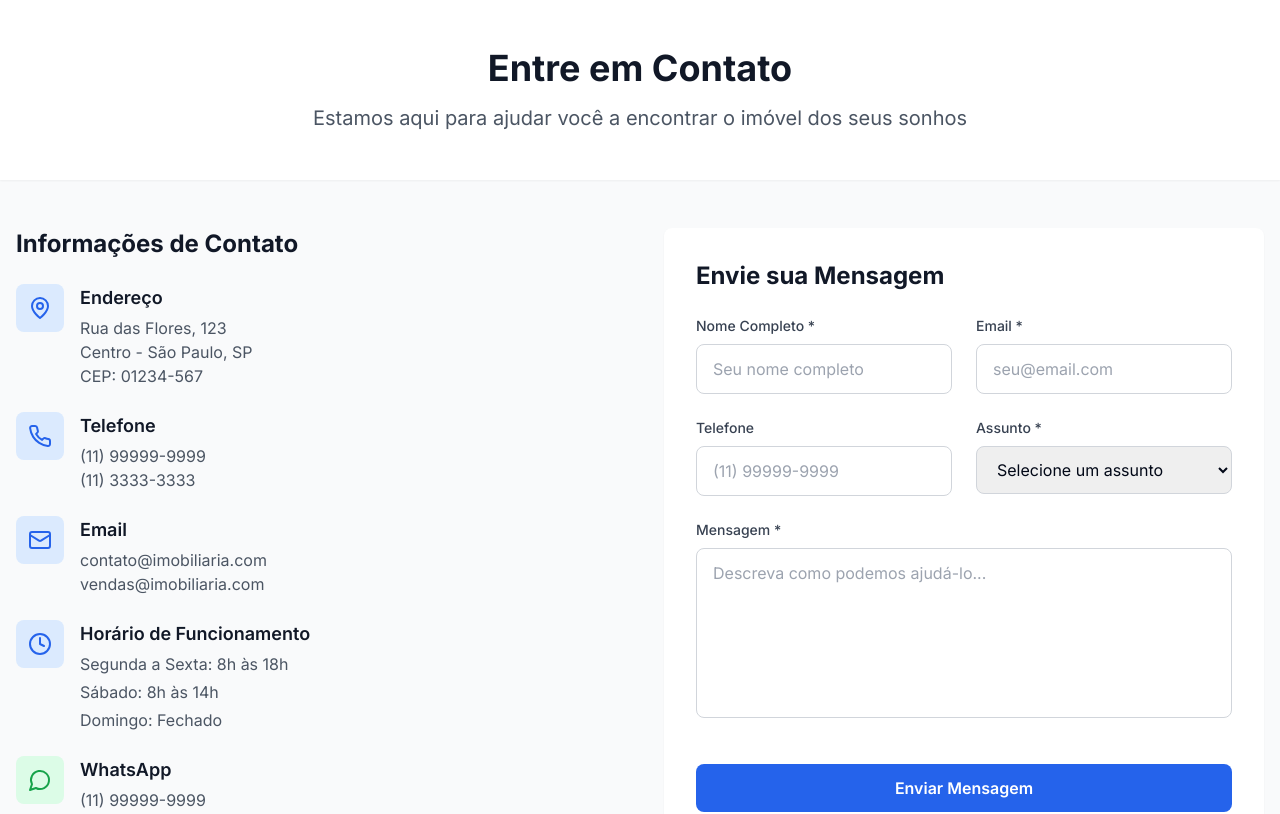
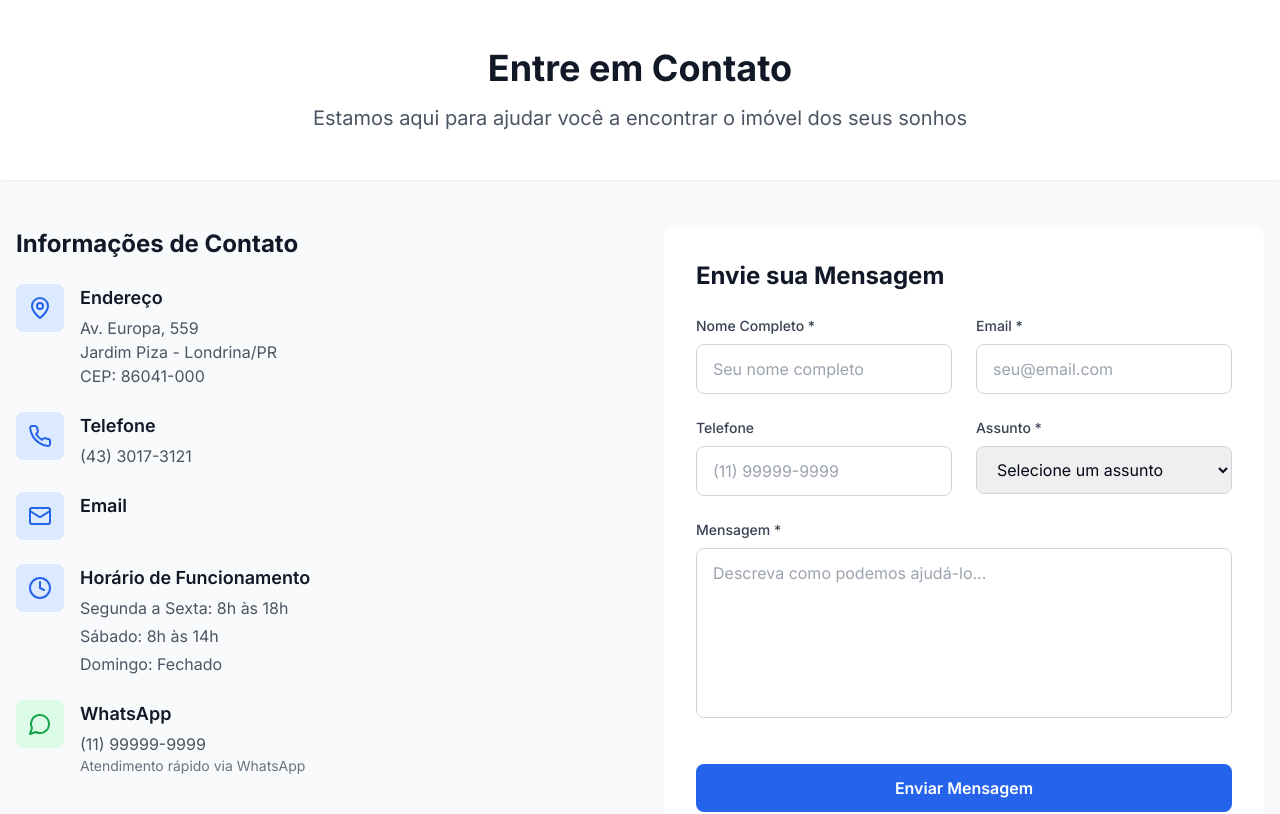
Before and after one commit to horse37/corretores, a Next.js app: page /contato in a window 1280 px wide. Shown: the top 814 px of the page. Built offline with nearby package versions, Linux system fonts and the light colour scheme.

Commit message:
Produção - 31 - Ajustes Endereço Fone

```diff
--- a/src/app/contato/page.tsx
+++ b/src/app/contato/page.tsx
@@ -110,9 +110,10 @@ const ContatoPage = () => {
                       Endereço
                     </h3>
                     <p className="text-gray-600">
-                      Rua das Flores, 123<br />
-                      Centro - São Paulo, SP<br />
-                      CEP: 01234-567
+
+                      Av. Europa, 559<br />
+                      Jardim Piza - Londrina/PR<br />
+                      CEP: 86041-000
                     </p>
                   </div>
                 </div>
@@ -127,12 +128,12 @@ const ContatoPage = () => {
                     </h3>
                     <p className="text-gray-600">
                       <a href="tel:+5511999999999" className="hover:text-primary-600 transition-colors">
-                        (11) 99999-9999
+                         <div>(43) 3017-3121</div>
                       </a>
                     </p>
                     <p className="text-gray-600">
                       <a href="tel:+551133333333" className="hover:text-primary-600 transition-colors">
-                        (11) 3333-3333
+
                       </a>
                     </p>
                   </div>
@@ -148,14 +149,10 @@ const ContatoPage = () => {
                     </h3>
                     <p className="text-gray-600">
                       <a href="mailto:contato@imobiliaria.com" className="hover:text-primary-600 transition-colors">
-                        contato@imobiliaria.com
+
                       </a>
                     </p>
-                    <p className="text-gray-600">
-                      <a href="mailto:vendas@imobiliaria.com" className="hover:text-primary-600 transition-colors">
-                        vendas@imobiliaria.com
-                      </a>
-                    </p>
+
                   </div>
                 </div>
 
--- a/src/components/layout/Footer.tsx
+++ b/src/components/layout/Footer.tsx
@@ -84,7 +84,6 @@ const Footer = () => {
             <h3 className="text-lg font-semibold mb-4">Serviços</h3>
             <ul className="space-y-2">
               <li className="text-gray-400">Venda de Imóveis</li>
-              <li className="text-gray-400">Locação de Imóveis</li>
               <li className="text-gray-400">Avaliação Imobiliária</li>
               <li className="text-gray-400">Consultoria Imobiliária</li>
               <li className="text-gray-400">Financiamento</li>
```
